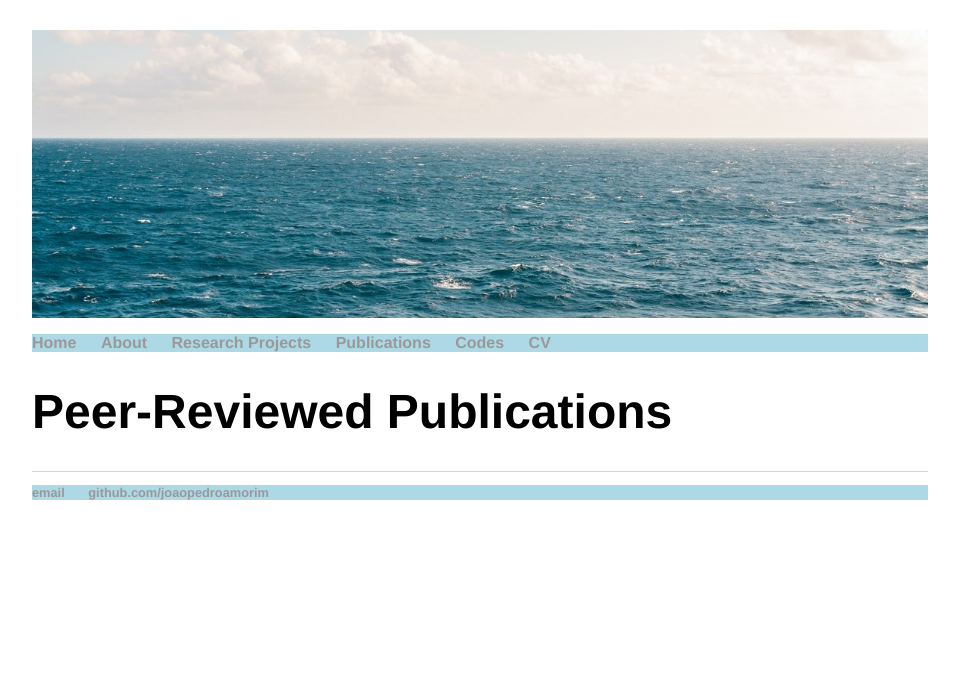
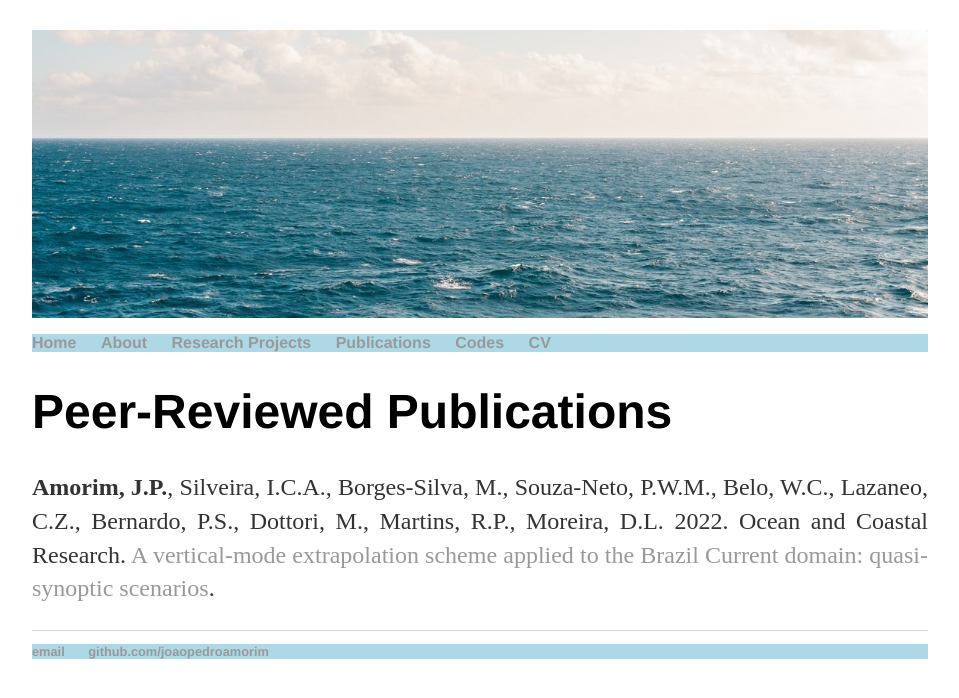
Before and after one commit to joaopedroamorim/joaopedroamorim.github.io, a Jekyll site: the page built from papers/index.html, in a window 1280 px wide. Shown: the top 698 px of the page, without its empty margins (160-1119 px from the left). Built offline with Jekyll 4.4.1, drawn with Linux system fonts in a browser that asks for light colours.

Commit message:
Update index.html

```diff
--- a/papers/index.html
+++ b/papers/index.html
@@ -4,3 +4,8 @@ title: Peer-Reviewed Publications
 permalink: /papers/
 ---
 	<h1>{{ page.title }}</h1>
+	<div class = "blurb">
+		<p align = "justify"> <strong>Amorim, J.P.</strong>, Silveira, I.C.A., Borges-Silva, M., Souza-Neto, P.W.M., Belo, W.C., Lazaneo, C.Z., Bernardo, P.S.,
+			Dottori, M., Martins, R.P., Moreira, D.L. 2022. Ocean and Coastal Research. <a href="https://doi.org/10.1590/2675-2824070.22141jpma">A vertical-mode extrapolation scheme applied to the Brazil Current domain: quasi-synoptic scenarios</a>.
+		</p>
+	</div><!--/.blurb -->
```
